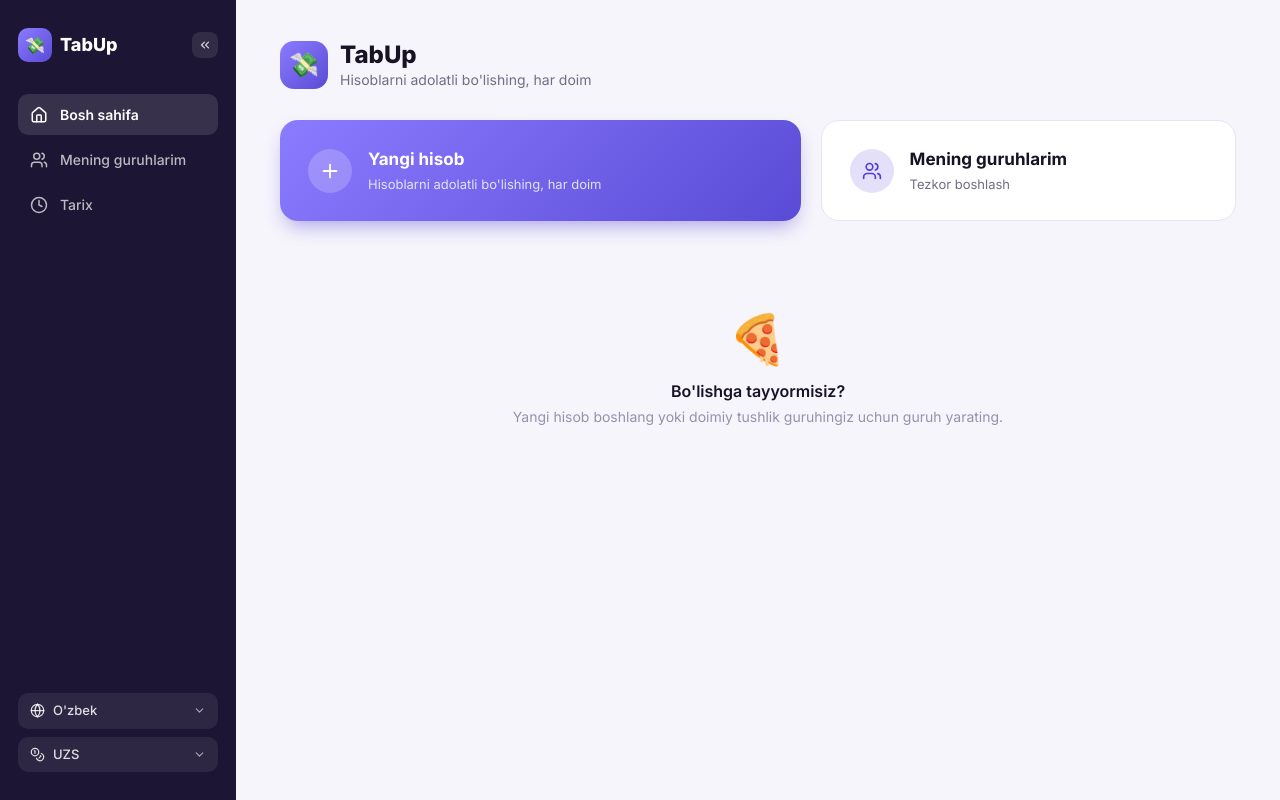
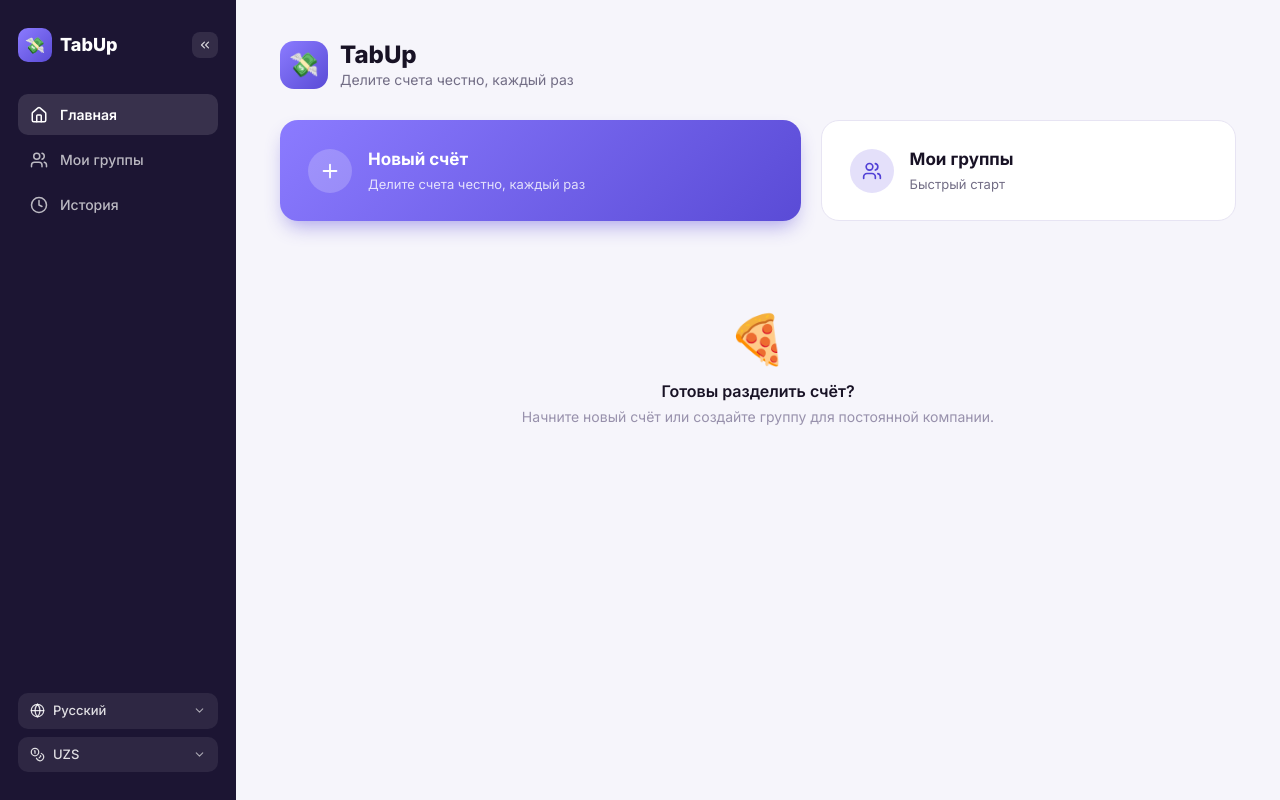
Before and after one commit to madinkapr/billSplitApp, a React (Vite) app in the folder apps/frontend/: page / in a window 1280 px wide. Built offline with nearby package versions, Linux system fonts and the light colour scheme.

Commit message:
fix: default the app language to Russian for first-time visitors  Was defaulting to Uzbek, but the target audience opens the app in Russian first. Only affects users with no tabup_language value yet in localStorage — anyone who already picked a language keeps it.

```diff
--- a/apps/frontend/src/components/HomeScreen.jsx
+++ b/apps/frontend/src/components/HomeScreen.jsx
@@ -14,7 +14,7 @@ const LANGUAGES = [
 export default function HomeScreen({ crews, recentBills, onStartNewBill, onSelectCrew, onManageCrews, onViewBill, onViewAllBills }) {
   const { t, i18n } = useTranslation()
   const { currency, setCurrency, fmt, CURRENCIES } = useCurrency()
-  const [language, setLanguage] = useLocalStorage('tabup_language', 'uz')
+  const [language, setLanguage] = useLocalStorage('tabup_language', 'ru')
   const [langOpen, setLangOpen] = useState(false)
   const [currencyOpen, setCurrencyOpen] = useState(false)
   const recentCrews = crews.slice(0, 4)
--- a/apps/frontend/src/desktop/components/Sidebar.jsx
+++ b/apps/frontend/src/desktop/components/Sidebar.jsx
@@ -47,7 +47,7 @@ function FooterPill({ icon: Icon, value, open, onToggle, children, collapsed })
 export default function Sidebar({ screen, onNavigate, collapsed, onToggleCollapse }) {
   const { t, i18n } = useTranslation()
   const { currency, setCurrency, CURRENCIES } = useCurrency()
-  const [language, setLanguage] = useLocalStorage('tabup_language', 'uz')
+  const [language, setLanguage] = useLocalStorage('tabup_language', 'ru')
   const [langOpen, setLangOpen] = useState(false)
   const [currencyOpen, setCurrencyOpen] = useState(false)
 
--- a/apps/frontend/src/i18n/index.js
+++ b/apps/frontend/src/i18n/index.js
@@ -13,7 +13,7 @@ function getInitialLanguage() {
   } catch {
     // storage unavailable or malformed — fall through to default
   }
-  return 'uz'
+  return 'ru'
 }
 
 i18next.use(initReactI18next).init({
@@ -23,7 +23,7 @@ i18next.use(initReactI18next).init({
     en: { translation: en },
   },
   lng: getInitialLanguage(),
-  fallbackLng: 'uz',
+  fallbackLng: 'ru',
   interpolation: { escapeValue: false },
 })
 
```
